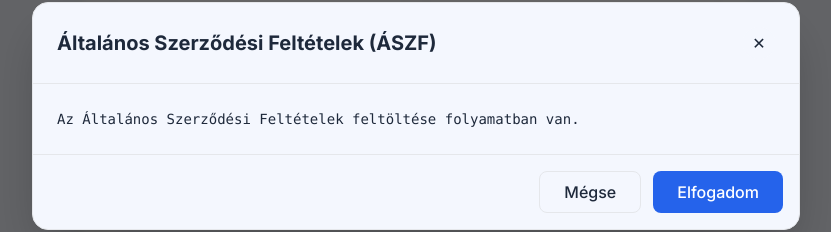
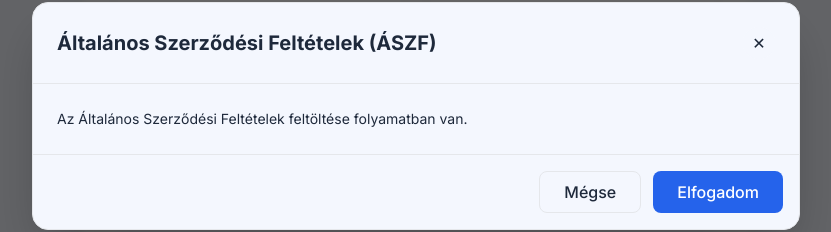
Before and after one commit to antonovicsgergely/myfineadmin, a Next.js app: page /register in a window 1280 px wide. Both pictures are taken after a click on the button "Általános Szerződési Feltételeket". Shown: the part 284-516 px from the top of the page, without its empty margins (224-1055 px from the left). Built offline with nearby package versions, Linux system fonts and the light colour scheme; no server answers; the database is empty.

Commit message:
Enhance ASZF editor with rich text formatting (JoditEditor)

```diff
--- a/src/app/admin/aszf/page.tsx
+++ b/src/app/admin/aszf/page.tsx
@@ -1,6 +1,9 @@
 "use client";
 
 import { useEffect, useState } from "react";
+import dynamic from "next/dynamic";
+
+const JoditEditor = dynamic(() => import("jodit-react"), { ssr: false });
 
 export default function AdminAszfPage() {
   const [aszfContent, setAszfContent] = useState("");
@@ -61,12 +64,17 @@ export default function AdminAszfPage() {
 
       <div className="glass p-6 rounded-2xl shadow-sm border border-border/50">
         <form onSubmit={handleSaveAszf} className="space-y-4">
-          <textarea
-            value={aszfContent}
-            onChange={(e) => setAszfContent(e.target.value)}
-            className="w-full h-[500px] p-4 rounded-xl bg-background/50 border border-border focus:border-primary outline-none resize-y text-sm font-mono whitespace-pre-wrap"
-            placeholder="Írd ide a teljes ÁSZF szövegét..."
-          ></textarea>
+          <div className="bg-white rounded-xl overflow-hidden border border-border">
+            <JoditEditor
+              value={aszfContent}
+              config={{
+                readonly: false,
+                height: 500,
+                placeholder: "Írd ide a teljes ÁSZF szövegét...",
+              }}
+              onBlur={(newContent) => setAszfContent(newContent)}
+            />
+          </div>
           <div className="flex justify-end pt-2">
             <button
               type="submit"
--- a/src/app/register/page.tsx
+++ b/src/app/register/page.tsx
@@ -208,9 +208,10 @@ export default function RegisterPage() {
                 ✕
               </button>
             </div>
-            <div className="p-6 overflow-y-auto whitespace-pre-wrap font-mono text-sm text-foreground/80 leading-relaxed">
-              {aszfContent}
-            </div>
+            <div
+              className="p-6 overflow-y-auto text-sm text-foreground/90 leading-relaxed [&>p]:mb-4 [&>h1]:text-2xl [&>h1]:font-bold [&>h1]:mb-4 [&>h2]:text-xl [&>h2]:font-bold [&>h2]:mb-3 [&>h3]:text-lg [&>h3]:font-bold [&>h3]:mb-2 [&>ul]:list-disc [&>ul]:pl-5 [&>ul]:mb-4 [&>ol]:list-decimal [&>ol]:pl-5 [&>ol]:mb-4 [&>li]:mb-1 [&>a]:text-primary [&>a]:underline [&>strong]:font-bold [&>em]:italic"
+              dangerouslySetInnerHTML={{ __html: aszfContent }}
+            />
             <div className="p-4 border-t border-border/50 bg-surface/50 flex justify-end gap-3">
               <button
                 onClick={() => setIsModalOpen(false)}
```
